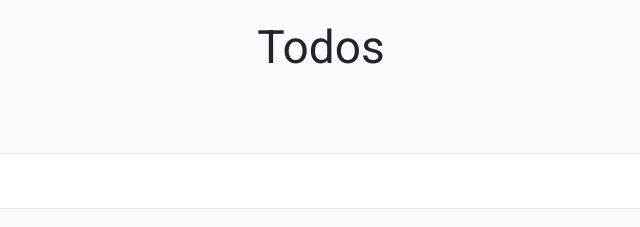
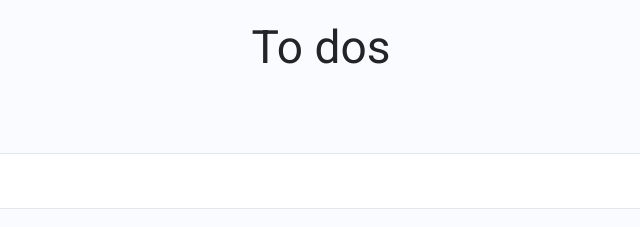
Before and after one commit to K-Kethan/ToDoApp, a plain HTML site: page To do App.html in a window 1280 px wide. Shown: the top 227 px of the page, 319-959 px from the left. Drawn offline with nearby package versions, Linux system fonts and the light colour scheme; a web font is replaced by a local one.

Commit message:
Update To do App.html

```diff
--- a/To do App.html
+++ b/To do App.html
@@ -15,7 +15,7 @@
         <div class="container">
             <div class="row">
                 <div class="col-12">
-                    <h1 class="todos-heading">Todos</h1>
+                    <h1 class="todos-heading">To dos</h1>
                     <h1 class="create-task-heading">
                         Create <span class="create-task-heading-subpart">Task</span>
                     </h1>
```
